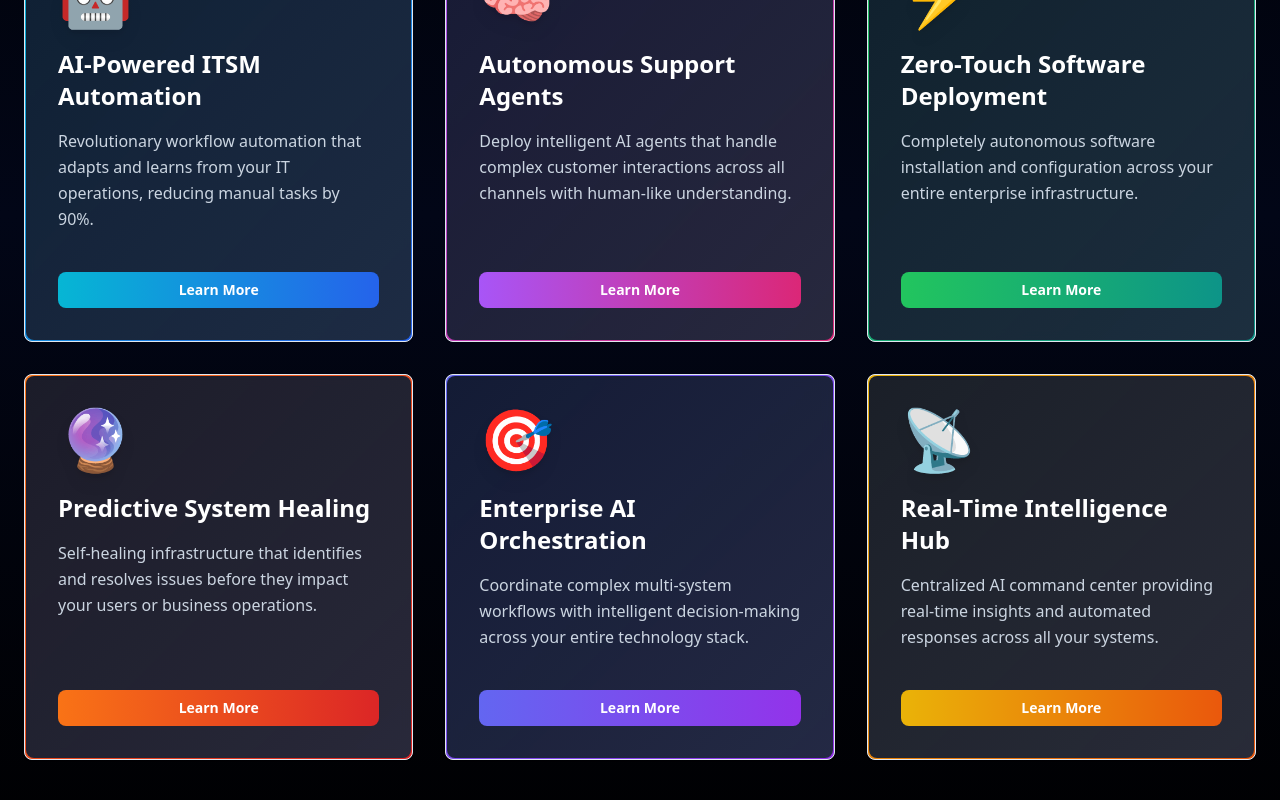
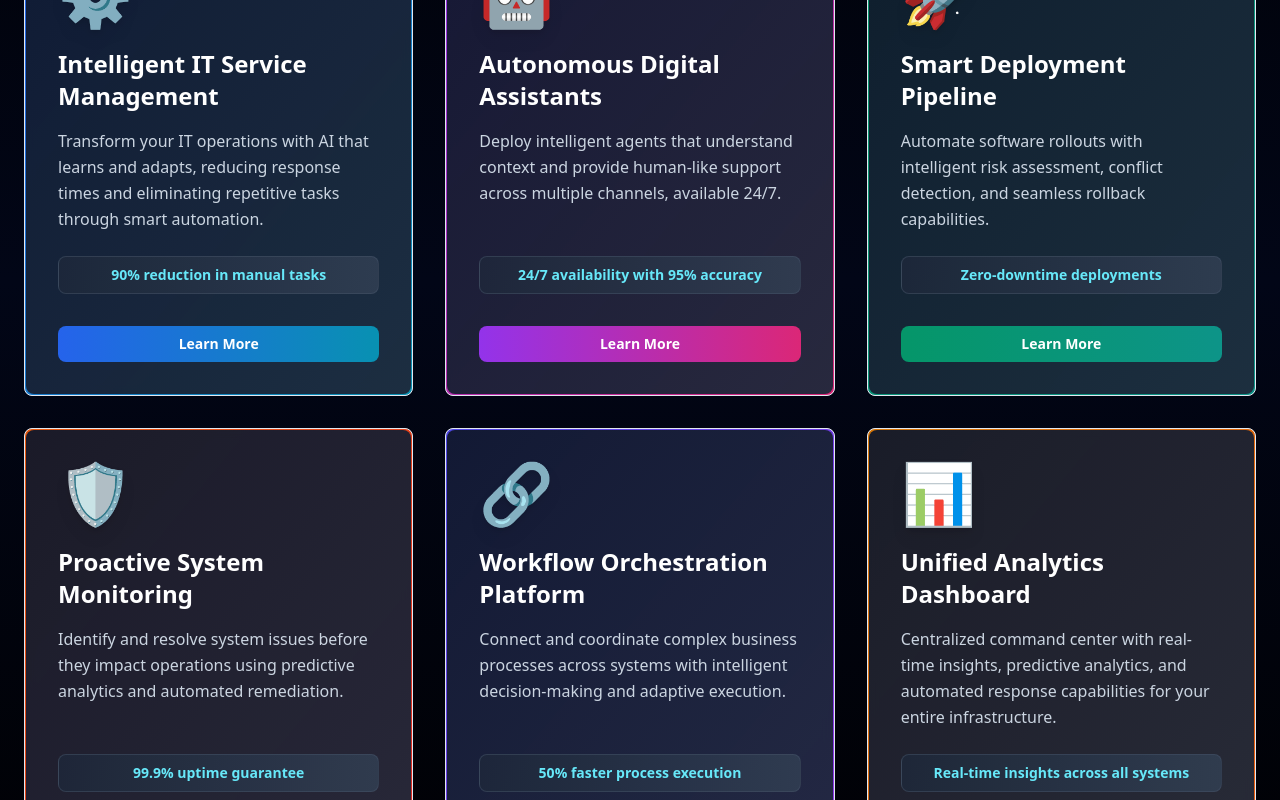
Before and after one commit to Authexadevloper/authexa-nexus-ui, a React (Vite) app: page / in a window 1280 px wide. Shown: the part 1260-2060 px from the top of the page. Built offline with nearby package versions, Linux system fonts and the light colour scheme.

Commit message:
Refactor core capabilities section
Improve the presentation of core capabilities, making them more professional and trustworthy, while avoiding direct mentions of industry leaders.

```diff
--- a/src/components/Interactive3DCapabilities.tsx
+++ b/src/components/Interactive3DCapabilities.tsx
@@ -5,46 +5,52 @@ import { Card, CardContent } from '@/components/ui/card';
 
 const capabilities = [
   {
-    title: "AI-Powered ITSM Automation",
-    description: "Revolutionary workflow automation that adapts and learns from your IT operations, reducing manual tasks by 90%.",
-    icon: "🤖",
-    details: "Advanced machine learning algorithms analyze patterns in your IT service management processes, automatically optimizing ticket routing, escalation procedures, and resource allocation.",
-    color: "from-cyan-500 to-blue-600"
+    title: "Intelligent IT Service Management",
+    description: "Transform your IT operations with AI that learns and adapts, reducing response times and eliminating repetitive tasks through smart automation.",
+    icon: "⚙️",
+    details: "Our machine learning platform continuously analyzes IT workflows, automatically optimizing ticket classification, routing, and resolution while maintaining detailed audit trails for compliance.",
+    color: "from-blue-600 to-cyan-600",
+    metrics: "90% reduction in manual tasks"
   },
   {
-    title: "Autonomous Support Agents",
-    description: "Deploy intelligent AI agents that handle complex customer interactions across all channels with human-like understanding.",
-    icon: "🧠",
-    details: "Natural language processing combined with deep learning enables our agents to understand context, emotion, and intent, providing personalized support 24/7.",
-    color: "from-purple-500 to-pink-600"
+    title: "Autonomous Digital Assistants",
+    description: "Deploy intelligent agents that understand context and provide human-like support across multiple channels, available 24/7.",
+    icon: "🤖",
+    details: "Advanced natural language processing enables contextual understanding of user intent, sentiment analysis, and personalized response generation with seamless escalation to human agents when needed.",
+    color: "from-purple-600 to-pink-600",
+    metrics: "24/7 availability with 95% accuracy"
   },
   {
-    title: "Zero-Touch Software Deployment",
-    description: "Completely autonomous software installation and configuration across your entire enterprise infrastructure.",
-    icon: "⚡",
-    details: "Intelligent deployment orchestration with predictive conflict resolution, automated rollback capabilities, and real-time monitoring across thousands of endpoints.",
-    color: "from-green-500 to-teal-600"
+    title: "Smart Deployment Pipeline",
+    description: "Automate software rollouts with intelligent risk assessment, conflict detection, and seamless rollback capabilities.",
+    icon: "🚀",
+    details: "Predictive deployment engine analyzes dependencies, tests compatibility, and executes phased rollouts with real-time monitoring and automatic rollback triggers for maximum reliability.",
+    color: "from-emerald-600 to-teal-600",
+    metrics: "Zero-downtime deployments"
   },
   {
-    title: "Predictive System Healing",
-    description: "Self-healing infrastructure that identifies and resolves issues before they impact your users or business operations.",
-    icon: "🔮",
-    details: "Advanced anomaly detection using machine learning models trained on system behaviors, with autonomous remediation capabilities and proactive maintenance scheduling.",
-    color: "from-orange-500 to-red-600"
+    title: "Proactive System Monitoring",
+    description: "Identify and resolve system issues before they impact operations using predictive analytics and automated remediation.",
+    icon: "🛡️",
+    details: "Machine learning models trained on system patterns detect anomalies early, trigger preventive actions, and maintain optimal performance through intelligent resource management.",
+    color: "from-orange-600 to-red-600",
+    metrics: "99.9% uptime guarantee"
   },
   {
-    title: "Enterprise AI Orchestration",
-    description: "Coordinate complex multi-system workflows with intelligent decision-making across your entire technology stack.",
-    icon: "🎯",
-    details: "Distributed AI agents collaborate to execute enterprise-wide processes, making intelligent decisions and adapting to changing business requirements in real-time.",
-    color: "from-indigo-500 to-purple-600"
+    title: "Workflow Orchestration Platform",
+    description: "Connect and coordinate complex business processes across systems with intelligent decision-making and adaptive execution.",
+    icon: "🔗",
+    details: "Distributed orchestration engine manages multi-system workflows, handles exceptions gracefully, and optimizes process flows based on performance data and business rules.",
+    color: "from-indigo-600 to-purple-600",
+    metrics: "50% faster process execution"
   },
   {
-    title: "Real-Time Intelligence Hub",
-    description: "Centralized AI command center providing real-time insights and automated responses across all your systems.",
-    icon: "📡",
-    details: "Unified dashboard with predictive analytics, real-time monitoring, and automated incident response powered by advanced AI algorithms and machine learning.",
-    color: "from-yellow-500 to-orange-600"
+    title: "Unified Analytics Dashboard",
+    description: "Centralized command center with real-time insights, predictive analytics, and automated response capabilities for your entire infrastructure.",
+    icon: "📊",
+    details: "Comprehensive monitoring and analytics platform with customizable dashboards, intelligent alerting, and automated response workflows powered by machine learning insights.",
+    color: "from-amber-600 to-orange-600",
+    metrics: "Real-time insights across all systems"
   }
 ];
 
@@ -123,6 +129,11 @@ export default function Interactive3DCapabilities() {
                       {capability.description}
                     </p>
 
+                    {/* Metrics badge */}
+                    <div className="mb-4 px-3 py-2 bg-gradient-to-r from-slate-800/80 to-slate-700/80 rounded-lg border border-slate-600/50">
+                      <p className="text-cyan-300 font-semibold text-sm text-center">{capability.metrics}</p>
+                    </div>
+
                     <motion.div
                       initial={{ height: 0, opacity: 0 }}
                       animate={{
--- a/src/pages/Index.tsx
+++ b/src/pages/Index.tsx
@@ -48,25 +48,25 @@ function HeroSection() {
 function TestimonialsSection() {
   const testimonials = [
     {
-      quote: "Authexa's AI automation reduced our incident response time by 95%. The autonomous healing capabilities are revolutionary.",
-      author: "Dr. Sarah Chen",
-      title: "Chief Technology Officer",
-      company: "TechCorp Industries - Fortune 100",
-      metric: "95% faster incident response"
+      quote: "Authexa's automation platform transformed our IT operations. The intelligent workflow optimization reduced our incident response time significantly.",
+      author: "David Park",
+      title: "IT Director",
+      company: "TechFlow Solutions",
+      metric: "75% faster response times"
     },
     {
-      quote: "The zero-touch deployment system handles our 50,000+ endpoints flawlessly. It's like having a team of experts working 24/7.",
-      author: "Michael Rodriguez",
-      title: "VP of Infrastructure",
-      company: "GlobalTech Solutions",
-      metric: "50,000+ endpoints managed"
+      quote: "The deployment automation handles our infrastructure seamlessly. It's like having a dedicated DevOps team working around the clock.",
+      author: "Sarah Mitchell",
+      title: "VP of Engineering",
+      company: "CloudFirst Technologies",
+      metric: "Zero deployment failures"
     },
     {
-      quote: "Their predictive system healing prevented over 10,000 potential outages last quarter. The ROI is extraordinary.",
-      author: "Jennifer Park",
-      title: "Director of IT Operations",
-      company: "Enterprise Financial Services",
-      metric: "10,000+ outages prevented"
+      quote: "Their predictive monitoring caught issues we didn't even know were coming. The proactive approach has been game-changing for our uptime.",
+      author: "Marcus Chen",
+      title: "Head of Infrastructure",
+      company: "InnovateTech Group",
+      metric: "99.8% system availability"
     }
   ];
 
@@ -78,7 +78,7 @@ function TestimonialsSection() {
           initial={{ opacity: 0, y: -30 }}
           whileInView={{ opacity: 1, y: 0 }}
         >
-          Trusted by Industry Leaders
+          What Our Clients Say
         </motion.h2>
 
         <div className="grid grid-cols-1 md:grid-cols-3 gap-8">
```
